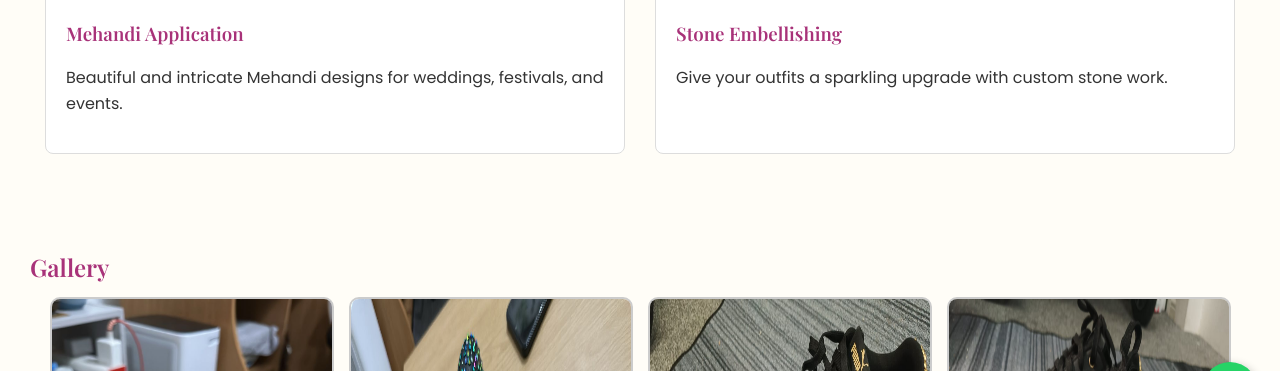
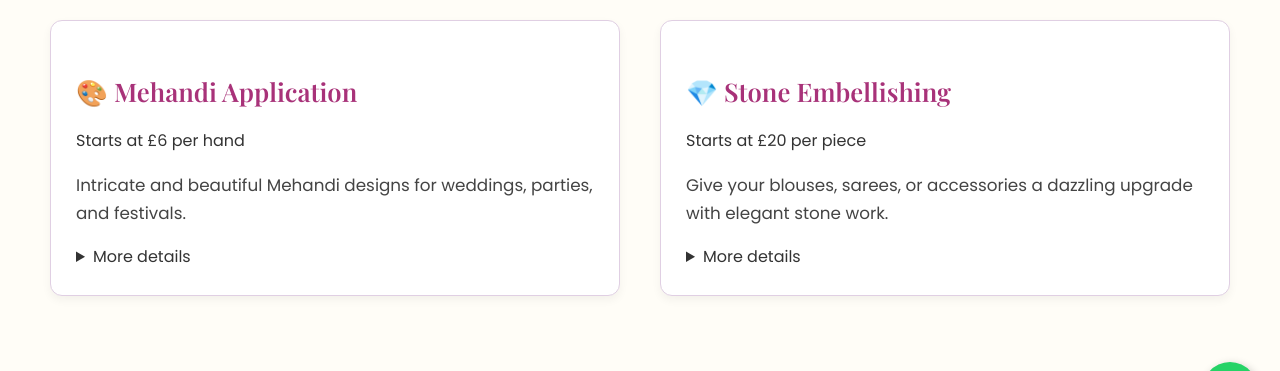
Before and after one commit to Kassim585hbk/RiyaNazFashion, a plain HTML site: page index.html in a window 1280 px wide. Shown: the part 350-721 px from the top of the page. Drawn offline with nearby package versions, Linux system fonts and the light colour scheme.

Commit message:
Add files via upload

```diff
--- a/index.html
+++ b/index.html
@@ -144,6 +144,35 @@ footer {
   width: 30px;
   height: 30px;
 }
+.service {
+  flex: 1 1 300px;
+  margin: 20px;
+  padding: 25px;
+  border: 1px solid #e0cfe3;
+  border-radius: 12px;
+  background: #ffffff;
+  box-shadow: 0 4px 10px rgba(0, 0, 0, 0.05);
+  transition: transform 0.3s ease;
+}
+
+.service:hover {
+  transform: translateY(-5px);
+  box-shadow: 0 8px 20px rgba(0, 0, 0, 0.1);
+}
+
+.service-title {
+  font-family: 'Playfair Display', serif;
+  font-size: 1.6em;
+  color: #a83279;
+  margin-bottom: 10px;
+}
+
+.service-desc {
+  font-family: 'Poppins', sans-serif;
+  font-size: 1.05em;
+  color: #444;
+  line-height: 1.7;
+}
 
   </style>
 </head>
@@ -162,16 +191,29 @@ footer {
 </nav>
 
 <section id="services">
-  <h2>Our Services</h2>
+  <h2 style="text-align: center; font-size: 2.4em; color: #a83279;">Our Services</h2>
   <div class="services">
+
     <div class="service">
-      <h3>Mehandi Application</h3>
-      <p>Beautiful and intricate Mehandi designs for weddings, festivals, and events.</p>
+      <h3 class="service-title">🎨 Mehandi Application</h3>
+      <p class="service-price">Starts at £6 per hand</p>
+      <p class="service-desc">Intricate and beautiful Mehandi designs for weddings, parties, and festivals.</p>
+      <details>
+        <summary class="details-toggle">More details</summary>
+        <p class="details-text">We offer Arabic, Rajasthani, and Bridal styles. Special packages for groups and events are available. Long-lasting natural stain guaranteed.</p>
+      </details>
     </div>
+
     <div class="service">
-      <h3>Stone Embellishing</h3>
-      <p>Give your outfits a sparkling upgrade with custom stone work.</p>
+      <h3 class="service-title">💎 Stone Embellishing</h3>
+      <p class="service-price">Starts at £20 per piece</p>
+      <p class="service-desc">Give your blouses, sarees, or accessories a dazzling upgrade with elegant stone work.</p>
+      <details>
+        <summary class="details-toggle">More details</summary>
+        <p class="details-text">Hand-applied crystal, kundan, and mirror stone work. Ideal for wedding attire, stage outfits, and festive clothing.</p>
+      </details>
     </div>
+
   </div>
 </section>
 
@@ -217,9 +259,9 @@ footer {
 <section id="contact">
   <h2>Contact Us</h2>
   <p style="text-align: center;">
-    📞 <strong>+91-XXXXXXXXXX</strong><br>
-    📧 <strong>mehandi.stoneart@example.com</strong><br>
-    📍 Your City, India
+    📞 <strong>+44-07435924921</strong><br>
+    📧 <strong>riyana21193@gmail.com</strong><br>
+    📍 Your Leeds, UK
   </p>
 </section>
 
```
